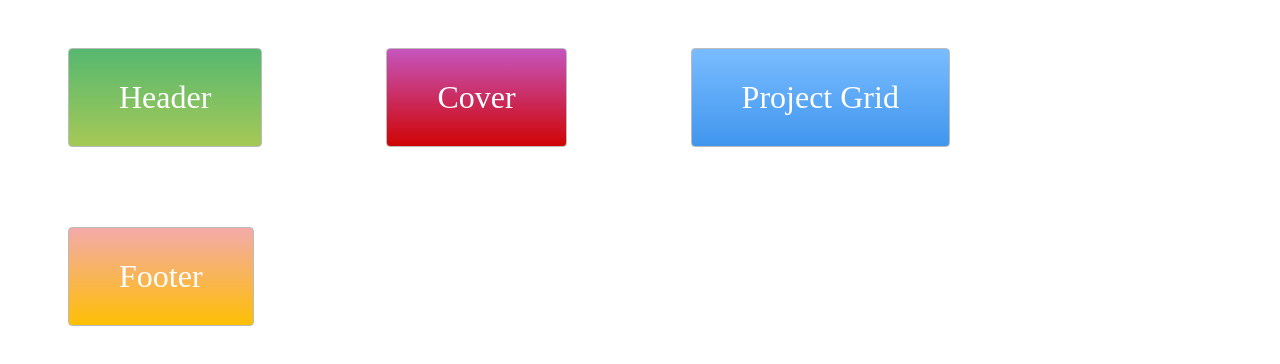
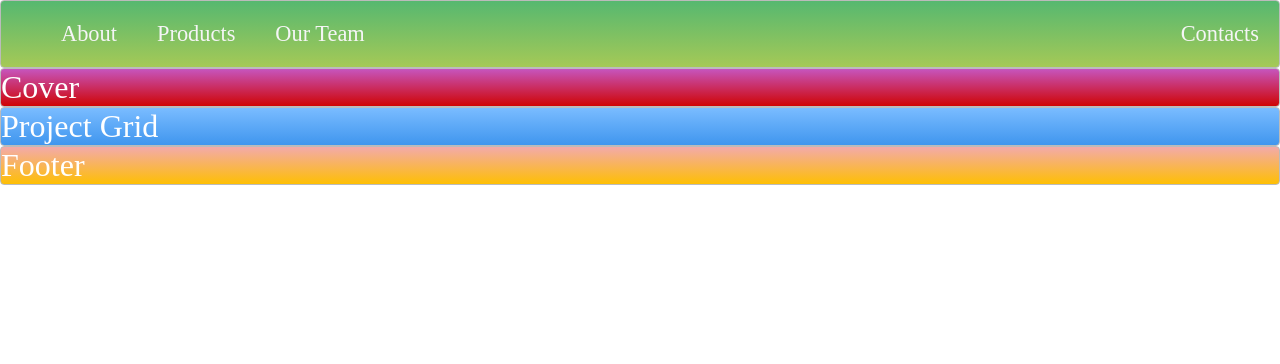
Before and after one commit to kposlek/Grid-Learning2, a plain HTML site: page index.html in a window 1280 px wide. Drawn offline with Linux system fonts and the light colour scheme.

Commit message:
designing a navigation bar

```diff
--- a/index.html
+++ b/index.html
@@ -2,10 +2,17 @@
 <html>
     <head>
         <title>Layout Master</title>
-  <link rel="stylesheet" type="text/css" href="./style.css">
+        <link rel="stylesheet" type="text/css" href="./style.css" />
     </head>
     <body>
-  <div class="zone green">Header</div>
+        <nav class="zone green">
+            <ul class="main-nav">
+                <li><a href="">About</a></li>
+                <li><a href="">Products</a></li>
+                <li><a href="">Our Team</a></li>
+                <li class="push"><a href="">Contacts</a></li>
+            </ul>
+        </nav>
         <div class="zone red">Cover</div>
         <div class="zone blue">Project Grid</div>
         <div class="zone yellow">Footer</div>
--- a/style.css
+++ b/style.css
@@ -1,71 +1,188 @@
+body {
+    margin: auto 0;
+}
+
 .zone {
-    padding:30px 50px;
-    margin:40px 60px;
-    cursor:pointer;
-    display:inline-block;
-    color:#FFF;
-    font-size:2em;
-    border-radius:4px;
-    border:1px solid #bbb;
+    /* padding: 30px 50px;
+    margin: 40px 60px; */
+    cursor: pointer;
+    /* display: inline-block; */
+    color: #fff;
+    font-size: 2em;
+    border-radius: 4px;
+    border: 1px solid #bbb;
     transition: all 0.3s linear;
 }
 
 .zone:hover {
-    -webkit-box-shadow:rgba(0,0,0,0.8) 0px 5px 15px, inset rgba(0,0,0,0.15) 0px -10px 20px;
-    -moz-box-shadow:rgba(0,0,0,0.8) 0px 5px 15px, inset rgba(0,0,0,0.15) 0px -10px 20px;
-    -o-box-shadow:rgba(0,0,0,0.8) 0px 5px 15px, inset rgba(0,0,0,0.15) 0px -10px 20px;
-    box-shadow:rgba(0,0,0,0.8) 0px 5px 15px, inset rgba(0,0,0,0.15) 0px -10px 20px;
+    -webkit-box-shadow: rgba(0, 0, 0, 0.8) 0px 5px 15px,
+        inset rgba(0, 0, 0, 0.15) 0px -10px 20px;
+    -moz-box-shadow: rgba(0, 0, 0, 0.8) 0px 5px 15px,
+        inset rgba(0, 0, 0, 0.15) 0px -10px 20px;
+    -o-box-shadow: rgba(0, 0, 0, 0.8) 0px 5px 15px,
+        inset rgba(0, 0, 0, 0.15) 0px -10px 20px;
+    box-shadow: rgba(0, 0, 0, 0.8) 0px 5px 15px,
+        inset rgba(0, 0, 0, 0.15) 0px -10px 20px;
 }
 
+/* NAV */
+.main-nav {
+    display: flex;
+    list-style: none;
+    font-size: 0.7em;
+    margin: 0;
+}
+@media only screen and (max-width: 600px) {
+    .main-nav {
+        font-size: 0.5em;
+        padding: 0;
+    }
+}
+.push {
+    margin-left: auto;
+}
+li {
+    padding: 20px;
+}
+a {
+    color: #f5f5f6;
+    text-decoration: none;
+}
 /*https://paulund.co.uk/how-to-create-shiny-css-buttons*/
 /***********************************************************************
  *  Green Background
  **********************************************************************/
-.green{
-    background: #56B870; /* Old browsers */
-    background: -moz-linear-gradient(top, #56B870 0%, #a5c956 100%); /* FF3.6+ */
-    background: -webkit-gradient(linear, left top, left bottom, color-stop(0%,#56B870), color-stop(100%,#a5c956)); /* Chrome,Safari4+ */
-    background: -webkit-linear-gradient(top, #56B870 0%,#a5c956 100%); /* Chrome10+,Safari5.1+ */
-    background: -o-linear-gradient(top, #56B870 0%,#a5c956 100%); /* Opera 11.10+ */
-    background: -ms-linear-gradient(top, #56B870 0%,#a5c956 100%); /* IE10+ */
-    background: linear-gradient(top, #56B870 0%,#a5c956 100%); /* W3C */
+.green {
+    background: #56b870; /* Old browsers */
+    background: -moz-linear-gradient(
+        top,
+        #56b870 0%,
+        #a5c956 100%
+    ); /* FF3.6+ */
+    background: -webkit-gradient(
+        linear,
+        left top,
+        left bottom,
+        color-stop(0%, #56b870),
+        color-stop(100%, #a5c956)
+    ); /* Chrome,Safari4+ */
+    background: -webkit-linear-gradient(
+        top,
+        #56b870 0%,
+        #a5c956 100%
+    ); /* Chrome10+,Safari5.1+ */
+    background: -o-linear-gradient(
+        top,
+        #56b870 0%,
+        #a5c956 100%
+    ); /* Opera 11.10+ */
+    background: -ms-linear-gradient(top, #56b870 0%, #a5c956 100%); /* IE10+ */
+    background: linear-gradient(top, #56b870 0%, #a5c956 100%); /* W3C */
 }
 
 /***********************************************************************
  *  Red Background
  **********************************************************************/
-.red{
-    background: #C655BE; /* Old browsers */
-    background: -moz-linear-gradient(top, #C655BE 0%, #cf0404 100%); /* FF3.6+ */
-    background: -webkit-gradient(linear, left top, left bottom, color-stop(0%,#C655BE), color-stop(100%,#cf0404)); /* Chrome,Safari4+ */
-    background: -webkit-linear-gradient(top, #C655BE 0%,#cf0404 100%); /* Chrome10+,Safari5.1+ */
-    background: -o-linear-gradient(top, #C655BE 0%,#cf0404 100%); /* Opera 11.10+ */
-    background: -ms-linear-gradient(top, #C655BE 0%,#cf0404 100%); /* IE10+ */
-    background: linear-gradient(top, #C655BE 0%,#cf0404 100%); /* W3C */
+.red {
+    background: #c655be; /* Old browsers */
+    background: -moz-linear-gradient(
+        top,
+        #c655be 0%,
+        #cf0404 100%
+    ); /* FF3.6+ */
+    background: -webkit-gradient(
+        linear,
+        left top,
+        left bottom,
+        color-stop(0%, #c655be),
+        color-stop(100%, #cf0404)
+    ); /* Chrome,Safari4+ */
+    background: -webkit-linear-gradient(
+        top,
+        #c655be 0%,
+        #cf0404 100%
+    ); /* Chrome10+,Safari5.1+ */
+    background: -o-linear-gradient(
+        top,
+        #c655be 0%,
+        #cf0404 100%
+    ); /* Opera 11.10+ */
+    background: -ms-linear-gradient(top, #c655be 0%, #cf0404 100%); /* IE10+ */
+    background: linear-gradient(top, #c655be 0%, #cf0404 100%); /* W3C */
 }
 
 /***********************************************************************
  *  Yellow Background
  **********************************************************************/
-.yellow{
-    background: #F3AAAA; /* Old browsers */
-    background: -moz-linear-gradient(top, #F3AAAA 0%, #febf04 100%); /* FF3.6+ */
-    background: -webkit-gradient(linear, left top, left bottom, color-stop(0%,#F3AAAA), color-stop(100%,#febf04)); /* Chrome,Safari4+ */
-    background: -webkit-linear-gradient(top, #F3AAAA 0%,#febf04 100%); /* Chrome10+,Safari5.1+ */
-    background: -o-linear-gradient(top, #F3AAAA 0%,#febf04 100%); /* Opera 11.10+ */
-    background: -ms-linear-gradient(top, #F3AAAA 0%,#febf04 100%); /* IE10+ */
-    background: linear-gradient(top, #F3AAAA 0%,#febf04 100%); /* W3C */
+.yellow {
+    background: #f3aaaa; /* Old browsers */
+    background: -moz-linear-gradient(
+        top,
+        #f3aaaa 0%,
+        #febf04 100%
+    ); /* FF3.6+ */
+    background: -webkit-gradient(
+        linear,
+        left top,
+        left bottom,
+        color-stop(0%, #f3aaaa),
+        color-stop(100%, #febf04)
+    ); /* Chrome,Safari4+ */
+    background: -webkit-linear-gradient(
+        top,
+        #f3aaaa 0%,
+        #febf04 100%
+    ); /* Chrome10+,Safari5.1+ */
+    background: -o-linear-gradient(
+        top,
+        #f3aaaa 0%,
+        #febf04 100%
+    ); /* Opera 11.10+ */
+    background: -ms-linear-gradient(top, #f3aaaa 0%, #febf04 100%); /* IE10+ */
+    background: linear-gradient(top, #f3aaaa 0%, #febf04 100%); /* W3C */
 }
 
 /***********************************************************************
  *  Blue Background
  **********************************************************************/
-.blue{
+.blue {
     background: #7abcff; /* Old browsers */
-    background: -moz-linear-gradient(top, #7abcff 0%, #60abf8 44%, #4096ee 100%); /* FF3.6+ */
-    background: -webkit-gradient(linear, left top, left bottom, color-stop(0%,#7abcff), color-stop(44%,#60abf8), color-stop(100%,#4096ee)); /* Chrome,Safari4+ */
-    background: -webkit-linear-gradient(top, #7abcff 0%,#60abf8 44%,#4096ee 100%); /* Chrome10+,Safari5.1+ */
-    background: -o-linear-gradient(top, #7abcff 0%,#60abf8 44%,#4096ee 100%); /* Opera 11.10+ */
-    background: -ms-linear-gradient(top, #7abcff 0%,#60abf8 44%,#4096ee 100%); /* IE10+ */
-    background: linear-gradient(top, #7abcff 0%,#60abf8 44%,#4096ee 100%); /* W3C */
+    background: -moz-linear-gradient(
+        top,
+        #7abcff 0%,
+        #60abf8 44%,
+        #4096ee 100%
+    ); /* FF3.6+ */
+    background: -webkit-gradient(
+        linear,
+        left top,
+        left bottom,
+        color-stop(0%, #7abcff),
+        color-stop(44%, #60abf8),
+        color-stop(100%, #4096ee)
+    ); /* Chrome,Safari4+ */
+    background: -webkit-linear-gradient(
+        top,
+        #7abcff 0%,
+        #60abf8 44%,
+        #4096ee 100%
+    ); /* Chrome10+,Safari5.1+ */
+    background: -o-linear-gradient(
+        top,
+        #7abcff 0%,
+        #60abf8 44%,
+        #4096ee 100%
+    ); /* Opera 11.10+ */
+    background: -ms-linear-gradient(
+        top,
+        #7abcff 0%,
+        #60abf8 44%,
+        #4096ee 100%
+    ); /* IE10+ */
+    background: linear-gradient(
+        top,
+        #7abcff 0%,
+        #60abf8 44%,
+        #4096ee 100%
+    ); /* W3C */
 }
```
Also changed, not shown: 1 other file. Lines whose indentation alone changed are shown as unchanged.
